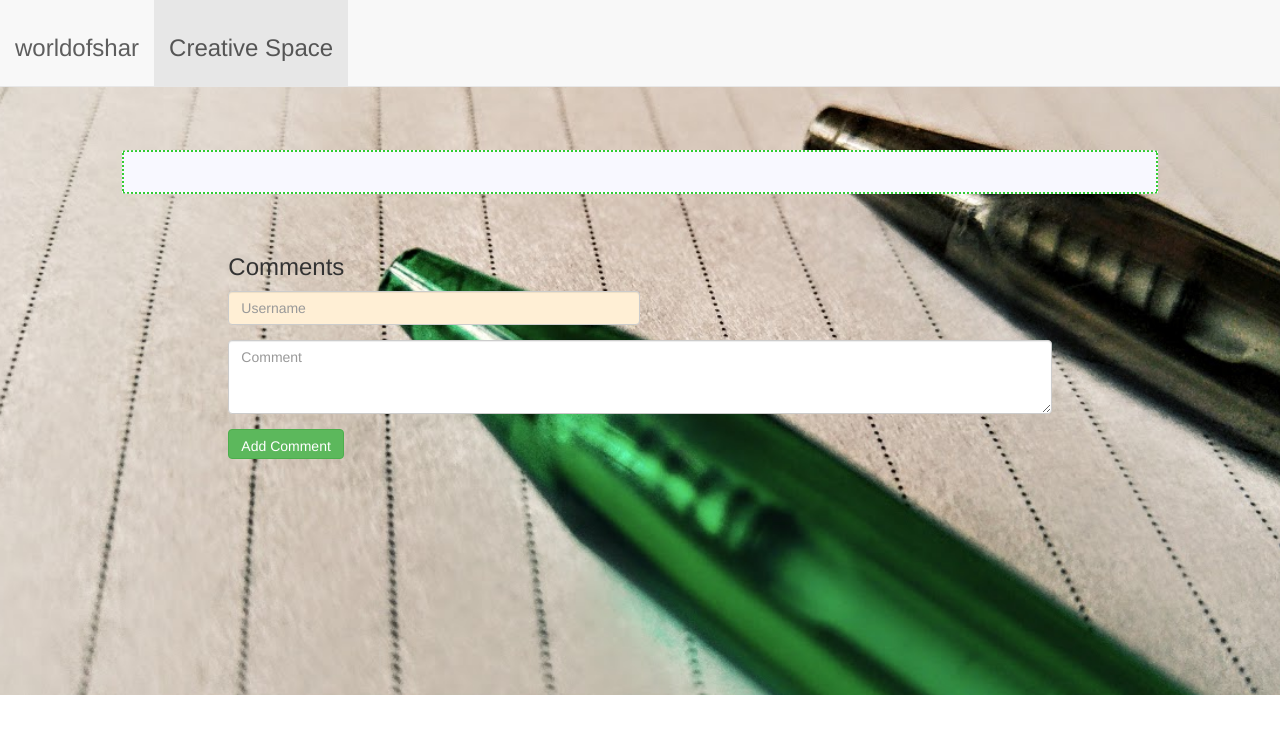
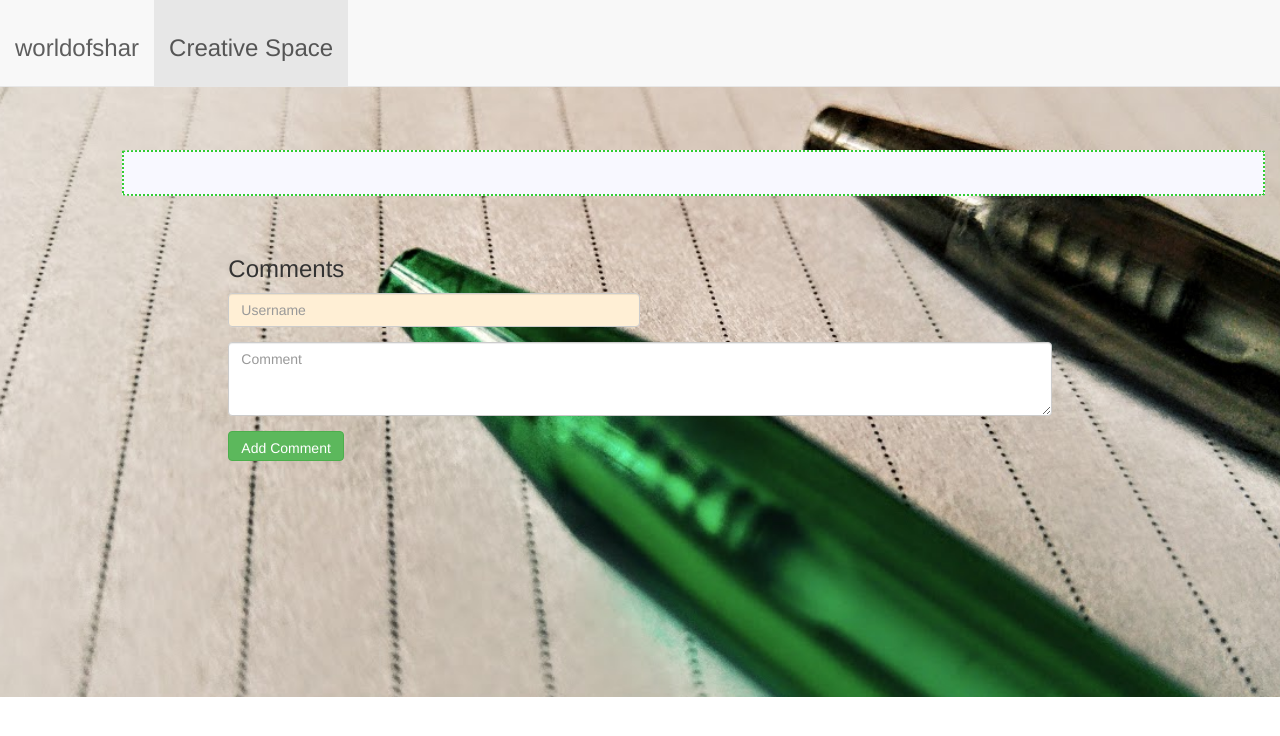
Before and after one commit to worldofshar/creative, a Django app: template creative/templates/entry.html in a window 1280 px wide. Shown: the top 736 px of the page. Run offline with Django 3.2, Linux system fonts and the light colour scheme; the template is opened without the code that fills it, so the values that code supplies are empty; some libraries are stand-ins or nearby versions.

Commit message:
wordwrap

```diff
--- a/creative/static/base.css
+++ b/creative/static/base.css
@@ -85,6 +85,7 @@
 .preserve{
     color:black;
     word-wrap:break-word;
+    word-break: keep-all;
     white-space: pre;
     background-color: ghostwhite;
     padding: 1%;
--- a/creative/templates/base.html
+++ b/creative/templates/base.html
@@ -47,7 +47,7 @@
     </div>
     <div>
         <div class="row">
-           <div class="col-md-10 col-md-offset-1 content-div">
+           <div class="col-md-11 col-md-offset-1 content-div">
                 {% block entry_div %}{% endblock %}
             </div>
         </div>
```
